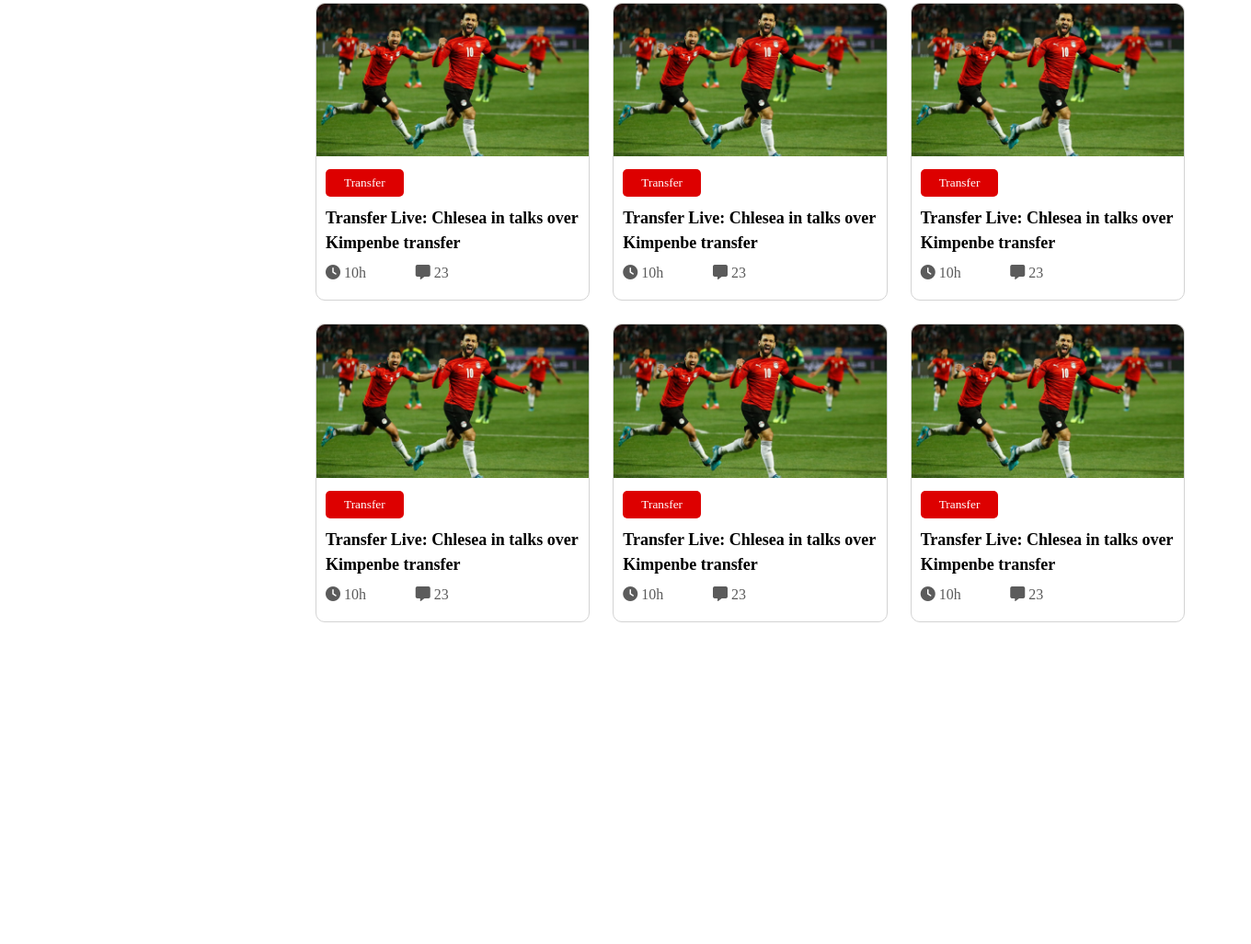
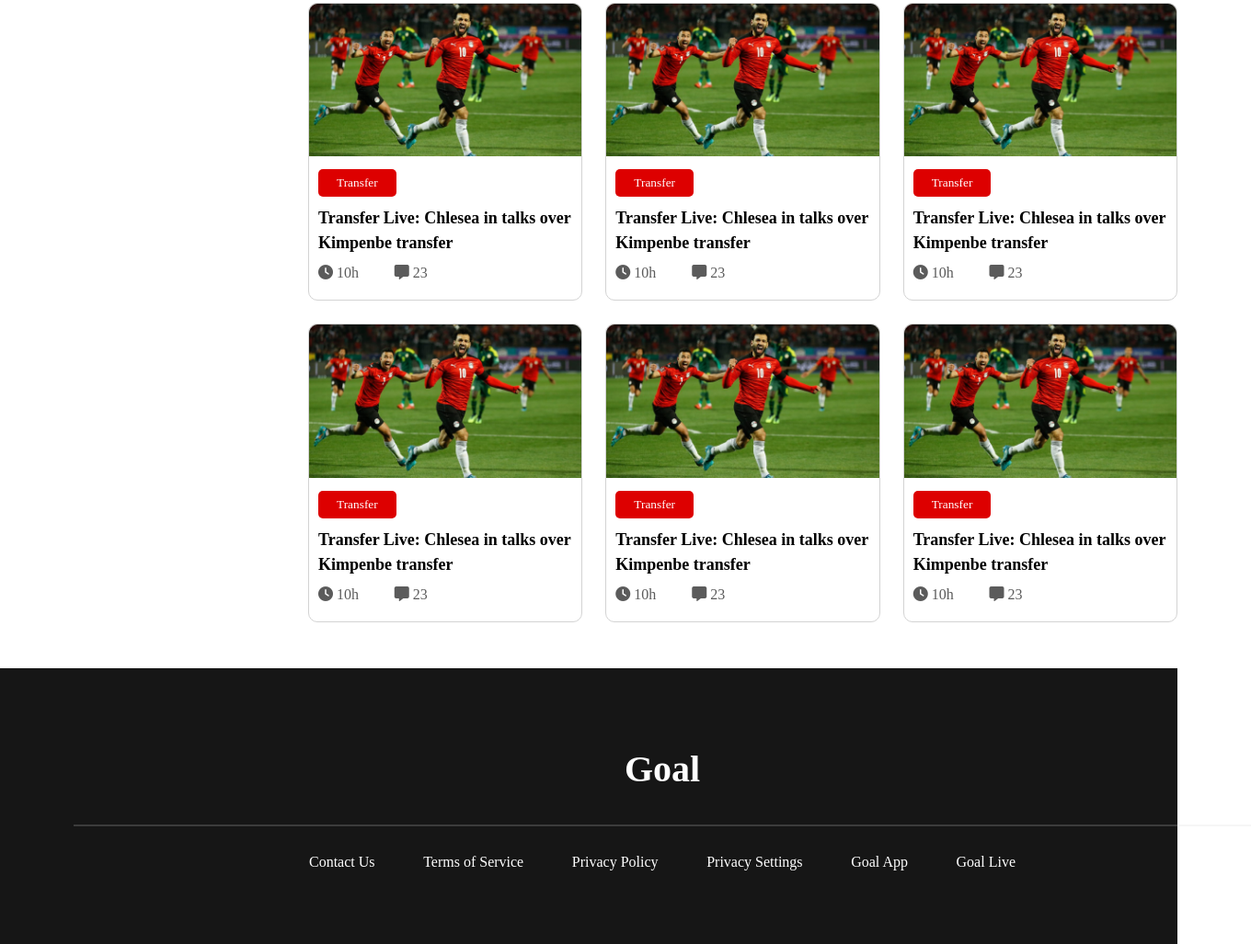
Before and after one commit to shahporanrazu/foot-ball-world-cup, a plain HTML site: page index.html in a window 1280 px wide. Shown: the part 1036-2063 px from the top of the page at 92% size, 1360 px wide, since content can reach past the window. Before the commit the page ends 1763 px from the top, so only its background shows below. Drawn offline with Linux system fonts and the light colour scheme; a web font is replaced by a local one.

Commit message:
footer added

```diff
--- a/css/style.css
+++ b/css/style.css
@@ -3,6 +3,7 @@ Global Style Codes
 ------------------------*/
 * {
     font-family: 'Ibarra Real Nova', serif;
+    margin: 0;
 }
 
 /* ----------------------------
@@ -54,6 +55,15 @@ Hero Section Style Codes Start
     border-radius: 5px;
 }
 
+.texts-content button:hover {
+    width: 195px;
+    display: flex;
+    justify-content: space-between;
+    padding: 15px 30px;
+    transition: 2s;
+    cursor: pointer;
+}
+
 .banner img {
     float: right;
     width: 90%;
@@ -90,6 +100,7 @@ Blog Section Style Codes Start
     font-size: 20px;
     line-height: 30px;
     border-radius: 10px;
+    cursor: pointer;
 }
 
 .highlight {
@@ -121,6 +132,7 @@ Blog Section Style Codes Start
     border-radius: 5px;
     padding: 7px 20px;
     margin: 10px 0px 0px 10px;
+    cursor: pointer;
 }
 
 .blog h3 {
@@ -133,7 +145,7 @@ Blog Section Style Codes Start
 
 .blog p {
     display: inline;
-    margin-right: 10%;
+    margin-right: 5%;
     color: rgba(22, 22, 22, 0.7);
     padding: 10px;
 }
@@ -141,3 +153,45 @@ Blog Section Style Codes Start
 /* ----------------------------
 Blog Section Style Codes End
 -------------------------------*/
+/* ----------------------------
+Footer Section Style Codes Start
+-------------------------------*/
+.footer {
+    background-color: #161616;
+    padding: 80px;
+}
+
+.footer-content {
+    width: 1280px;
+    margin: 0 auto;
+}
+
+.footer-content hr {
+    border: 1px solid #D3D3D3;
+    opacity: 20%;
+    margin: 30px 0px;
+}
+
+.footer-content h2 {
+    font-weight: 600;
+    font-size: 40px;
+    line-height: 60px;
+    color: #FFFFFF;
+    text-align: center;
+}
+
+.menus {
+    width: 60%;
+    margin: auto;
+    color: #FFFFFF;
+    display: flex;
+    justify-content: space-between;
+}
+
+.menus p {
+    cursor: pointer;
+}
+
+/* ----------------------------
+Footer Section Style Codes End
+-------------------------------*/
--- a/index.html
+++ b/index.html
@@ -113,8 +113,22 @@
     <!------------------------------
         Blog Section Code End
     ------------------------------->
+    <!------------------------------
+        Footer Section Code Start
+    ------------------------------->
     <footer class="footer">
-
+        <div class="footer-content">
+            <h2>Goal</h2>
+            <hr>
+            <div class="menus">
+                <p>Contact Us</p>
+                <p>Terms of Service</p>
+                <p>Privacy Policy</p>
+                <p>Privacy Settings</p>
+                <p>Goal App</p>
+                <p>Goal Live</p>
+            </div>
+        </div>
     </footer>
 </body>
 
```
